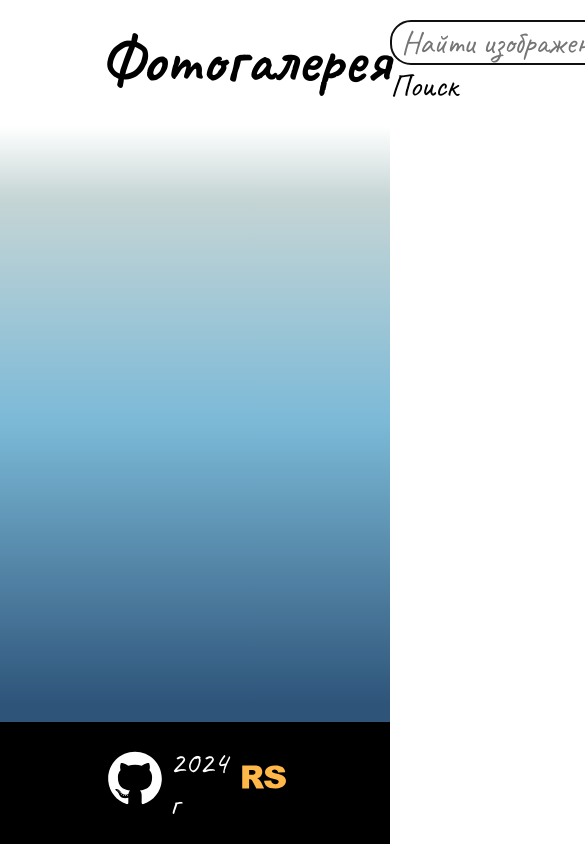
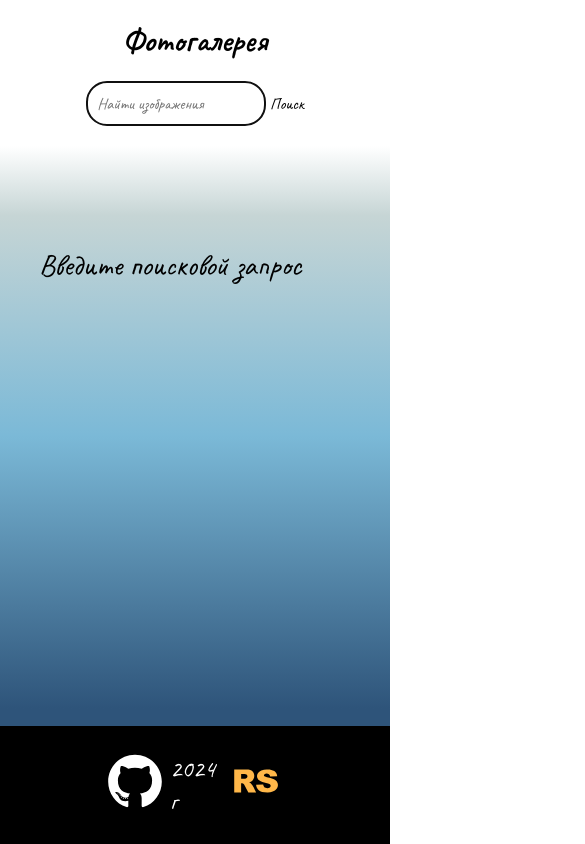
Before and after one commit to kabdia/Photo_gallery, a plain HTML site: page index.html in a window 390 px wide. Shown: the top 844 px of the page, 585 px wide, since content can reach past the window. Drawn offline with Linux system fonts and the light colour scheme; no server answers.

Commit message:
init: add adaptive, fix script

```diff
--- a/app.js
+++ b/app.js
@@ -2,7 +2,7 @@ let button = document.querySelector('.search_button');
 let div = document.querySelector('.main__container');
 let input = document.querySelector('.search_style');
 
-getPhotos();
+
 
 button.addEventListener('click', getPhotos);
 input.addEventListener('keyup',function(e){
@@ -10,21 +10,23 @@ input.addEventListener('keyup',function(e){
         getPhotos();
     };
 })
+
 function getPhotos() {
     div.innerHTML = '';
-    let request = document.querySelector('.search_style').value;
     const key = 'N8xUIpesUuaBuYS5DB49XB1_jYgHNhbR7iongEdYD5g';
+    const request = document.querySelector('.search_style').value;
     const res = `https://api.unsplash.com/search/photos?client_id=${key}&query=${request}`;
 
     fetch(res)
      .then((res) => res.json())
      .then((data) => {
+        console.log(data)
         showData(data);
     });
 }
 
 function showData(data) {
-    console.log(data)
+    if (data.results.length) {
         data.results.map(photo => {
             const img = document.createElement("img");
             img.src = photo.urls.regular;
@@ -32,4 +34,16 @@ function showData(data) {
             img.alt = photo.alt_description;
             div.appendChild(img);
         });
+    } else {
+        showError();
     }
+
+}
+
+function showError(){
+    div.innerHTML = '';
+    const p = document.createElement('p');
+    p.classList.add('container_p')
+    p.innerHTML = 'Фото на данную тематику отсутствуют. Переформулируйте запрос';
+    div.appendChild(p);
+}
--- a/index.html
+++ b/index.html
@@ -3,7 +3,7 @@
 <head>
     <meta charset="UTF-8">
     <meta name="viewport" content="width=device-width, initial-scale=1.0">
-    <title>Document</title>
+    <title>Фотогалерея</title>
     <link rel="stylesheet" href="style.css">
 </head>
 <body>
@@ -25,7 +25,7 @@
     </header>
     <main>
         <div class="main__container">
-
+            <p class="container_p">Введите поисковой запрос</p>
         </div>
     </main>
     <footer>
--- a/style.css
+++ b/style.css
@@ -22,19 +22,21 @@ header {
     width: 100%;
     padding:20px 100px;
     display: flex;
+    flex-wrap: wrap;
+    gap:20px;
     justify-content:space-between;
+    align-items: center;
     margin: 0 auto;
-    font-size: 2rem;
+    font-size: clamp(2rem,2vw,3rem);
 }
 .search_style {
-    min-width: 50%;
-    width:400px;
+    max-width: 500px;
     height:45px;
     border-radius: 20px;
     border:1px solid black;
     padding:10px;
     font-size: 1em;
-    font-family: "Caveat", cursive;;
+    font-family: "Caveat", cursive;
 }
 main {
     display: flex;
@@ -52,6 +54,9 @@ main {
     grid-template-columns: repeat(3,1fr);
     gap:10px;
 
+}
+.container_p {
+    font-size: 30px;
 }
 .img-style {
     object-fit:cover;
@@ -71,8 +76,7 @@ footer {
     justify-content: space-between;
     color:white;
     padding: 20px 100px;
-    font-size: 2em;
-
+    font-size:25px;
 }
 .footer__autor {
     display:flex;
@@ -82,3 +86,42 @@ footer {
 footer img {
     width:70px;
 }
+
+@media screen and (max-width:955px) {
+    header {
+        padding:20px 70px;
+    }
+    .main__container{
+        grid-template-columns: repeat(2,1fr);
+    }
+
+}
+
+@media screen and (max-width:570px) {
+    header {
+        flex-direction: column;
+        justify-content: center;
+    }
+    .main__container{
+        grid-template-columns: repeat(1,1fr);
+    }
+}
+
+@media screen and (max-width:570px) {
+    header {
+        flex-direction: column;
+        justify-content: center;
+    }
+    .main__container{
+        grid-template-columns: repeat(1,1fr);
+    }
+}
+
+@media screen and (max-width:470px) {
+    header {
+        font-size: clamp(1rem,2vw,2rem);
+    }
+    .search_style {
+        max-width: 200px;
+    }
+}
```
Lines whose indentation alone changed are shown as unchanged.
